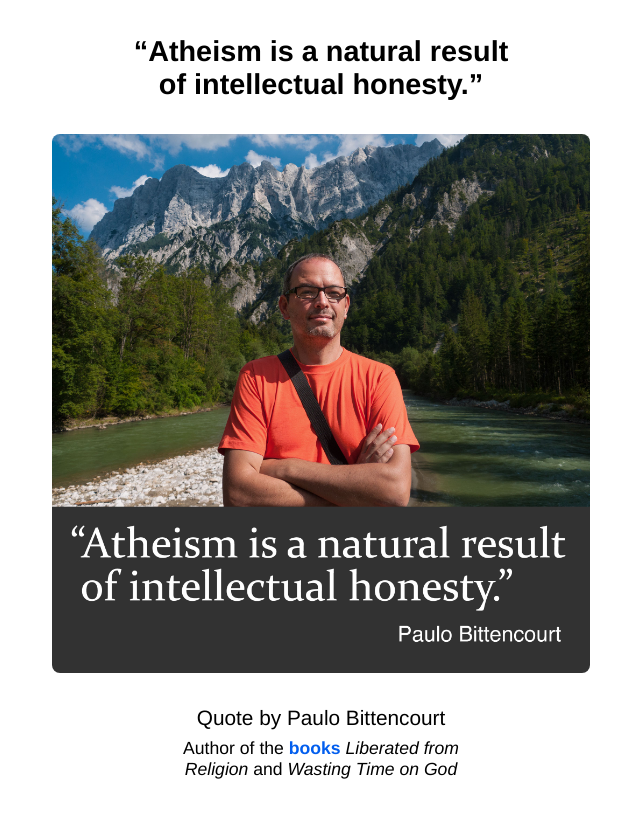
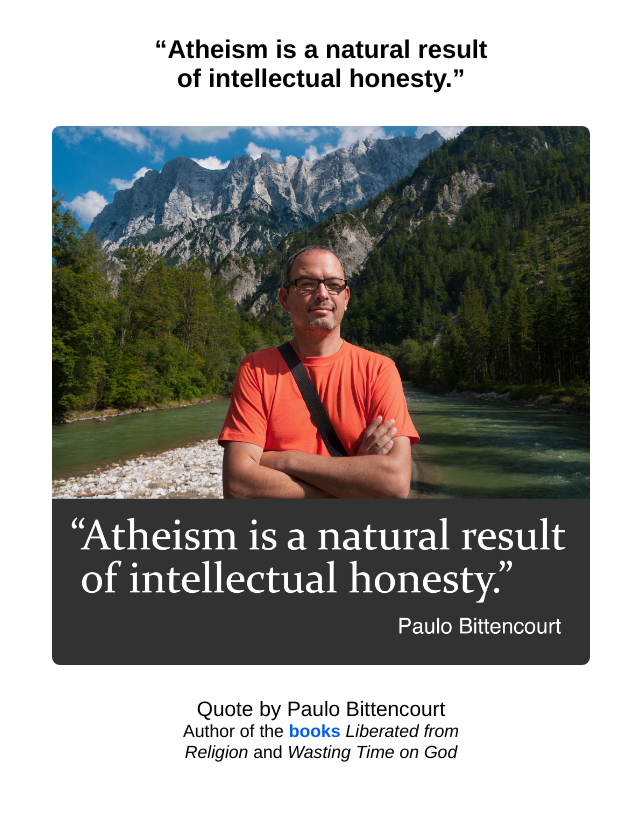
Before and after one commit to noreligions/noreligions.github.io, a plain HTML site: page atheism-is-a-natural-result-of-intellectual-honesty-quote-paulo-bittencourt.html in a window 1280 px wide. Shown: the whole page, without its empty margins (319-959 px from the left). Drawn offline with Linux system fonts and the light colour scheme.

Commit message:
Update atheism-is-a-natural-result-of-intellectual-honesty-quote-paulo-bittencourt.html

```diff
--- a/atheism-is-a-natural-result-of-intellectual-honesty-quote-paulo-bittencourt.html
+++ b/atheism-is-a-natural-result-of-intellectual-honesty-quote-paulo-bittencourt.html
@@ -9,15 +9,12 @@
 </head>
 <body style="margin: 0 auto">
 <div style="margin: 35px 13px 36px 13px; text-align: center; font-family: Helvetica">
-	<h1 style="text-wrap: balance; font-size: 1.8rem">
+	<h1 style="text-wrap: balance; font-size: 1.6rem">
 		“Atheism is a natural result of intellectual honesty.”
 	</h1>
-	<a href="https://ateismohumanismo.wordpress.com/livros/"><img style="max-width: 100%; margin-top: 14px; border-radius: 8px" src="https://noreligions.github.io/atheism-is-a-natural-result-of-intellectual-honesty-quote-paulo-bittencourt.jpg" alt="“I don’t want to believe, I want to know.” (Quote by Paulo Bittencourt)" /></a>
-	<p style="margin-top: 29px; text-wrap: balance; font-size: 1.3rem; font-family: Helvetica">
-		Quote by Paulo Bittencourt
-	</p>
-	<p style="margin-top: -13px; text-wrap: balance; font-size: 1.1rem">
-		Author of the <a style="color: #025eee; font-weight: bold; text-decoration: none" href="https://liberatedfromreligion.wordpress.com/books/" target="_blank">books</a> <i>Liberated from Religion</i> and <i>Wasting Time on God</i>
+	<a href="https://ateismohumanismo.wordpress.com/livros/"><img style="max-width: 100%; margin-top: 16px; border-radius: 8px" src="https://noreligions.github.io/atheism-is-a-natural-result-of-intellectual-honesty-quote-paulo-bittencourt.jpg" alt="“I don’t want to believe, I want to know.” (Quote by Paulo Bittencourt)" /></a>
+	<p style="margin-top: 28px; text-wrap: balance; font-size: 1.3rem; font-family: Helvetica">
+		Quote by Paulo Bittencourt<span style="display: block; font-size: 1.1rem">Author of the <a style="color: #025eee; font-weight: bold; text-decoration: none" href="https://liberatedfromreligion.wordpress.com/books/" target="_blank">books</a> <i>Liberated from Religion</i> and <i>Wasting Time on God</i></span>
 	</p>
 </div>
 </body>
```
